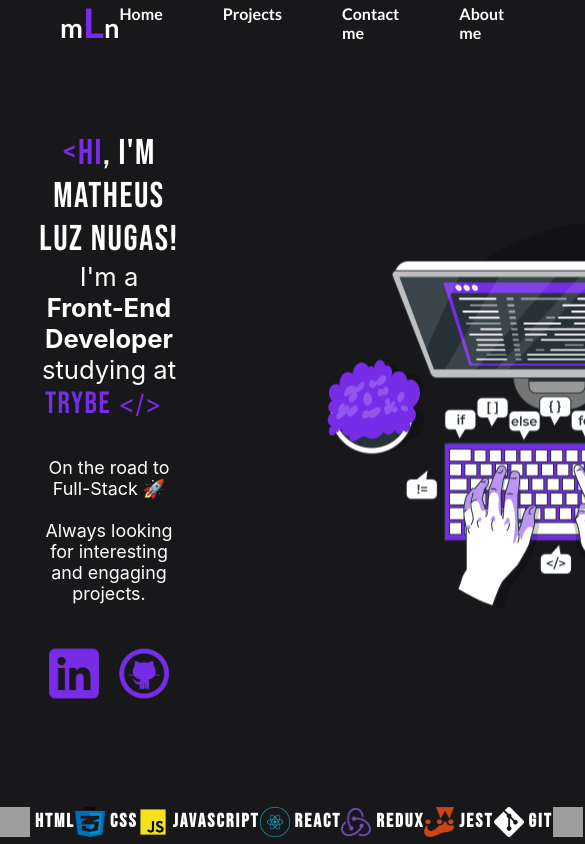
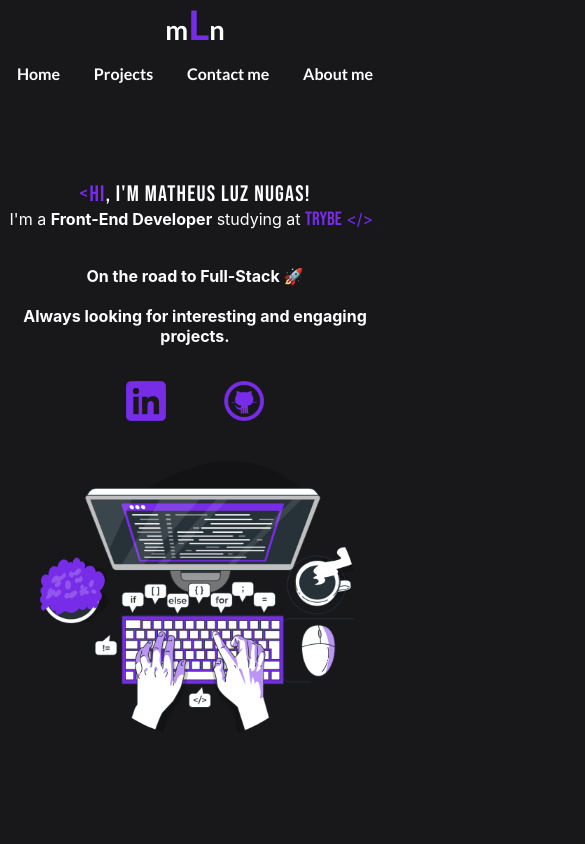
Before and after one commit to Matheusnugas/matheusnugas.github.io, a React (Create React App) app: page / in a window 390 px wide. Shown: the top 844 px of the page, 585 px wide, since content can reach past the window. Built offline with nearby package versions, Linux system fonts and the light colour scheme; grey boxes are pictures that could not be loaded; a web font is replaced by a local one.

Commit message:
feat: mobile version

```diff
--- a/src/components/Footer.css
+++ b/src/components/Footer.css
@@ -43,3 +43,9 @@
 footer ul li:hover {
     transform: scale(1.2);
 }
+
+@media (max-width:700px) {
+    footer {
+        display: none;
+    }
+}
--- a/src/components/NavBar.css
+++ b/src/components/NavBar.css
@@ -1,3 +1,5 @@
+
+@media (min-width:700px) {
     nav {
         display: flex;
         justify-content: space-between;
@@ -63,3 +65,58 @@
     .firstItem {
         cursor: pointer;
     }
+}
+
+@media (max-width:700px) {
+    nav {
+        display: flex;
+        flex-direction: column;
+        align-items: center;
+        font-family: 'Lato', sans-serif;
+        font-weight: bolder;
+        background-color: #18181B;
+    }
+
+    ul {
+        display: flex;
+        list-style: none;
+        justify-content: space-around;
+        width: 100%;
+        margin-top: 15px;
+    }
+
+    .firstItem {
+        font-size: 1.7em;
+        transition: 0.2s;
+    }
+
+    .firstItem:hover {
+        transform: scale(1.1);
+    }
+
+    a {
+        text-decoration: none;
+    }
+
+    nav ul li:hover {
+        transform: scale(1.1)
+    }
+
+    .midLetter {
+        color: #772CE8;
+        font-size: 1.5em;
+    }
+
+    .navList {
+        transition: 0.2s;
+        cursor: pointer;
+    }
+
+    .firstItem {
+        cursor: pointer;
+    }
+
+    nav span:hover, nav ul li:hover {
+        color: #772CE8;
+    }
+}
--- a/src/components/NavBar.jsx
+++ b/src/components/NavBar.jsx
@@ -10,7 +10,7 @@
           m<span className="midLetter">L</span>n
         </span>
       </Link>
-      <ul>
+      <ul id="navList">
         <Link to="/">
           <li className="navList">Home</li>
         </Link>
--- a/src/pages/About.css
+++ b/src/pages/About.css
@@ -1,3 +1,4 @@
+@media (min-width:700px) {
     .aboutWrapper {
         margin: 0;
         position: absolute;
@@ -30,3 +31,40 @@
         border: 1px solid #772CE8;
         border-radius: 50%;
     }
+}
+
+@media (max-width:700px) {
+.aboutWrapper {
+    text-align: start;
+    justify-content: center;
+    display: flex;
+    flex-direction: column-reverse;
+    justify-content: center;
+    text-decoration: center;
+    text-align: center;
+    margin-top: 15%;
+    gap: 50px;
+}
+
+.aboutWrapper span {
+    color: #772CE8;
+    font-family: 'Bebas Neue', cursive;
+    font-size: 1.2em;
+    letter-spacing: 1.5px;
+}
+
+.aboutText {
+    margin: 0 8px;
+    line-height: 1.5em;
+}
+
+.aboutWrapper {
+    font-size: 1.2em;
+}
+
+.selfie {
+    width: 200px;
+    border: 2px solid #772CE8;
+    border-radius: 50%;
+}
+}
--- a/src/pages/About.jsx
+++ b/src/pages/About.jsx
@@ -7,7 +7,7 @@
   return (
     <div className="aboutWrapper">
       <div>
-        <p>
+        <p className="aboutText">
           Hello visitor! My name is <span>Matheus</span>. I am a Brazil 🇧🇷 based
           front-end developer. Ever since I was a kid, I dreamed of leaving a
           mark in this world. I believe that with technology, it might just be
--- a/src/pages/Contact.css
+++ b/src/pages/Contact.css
@@ -1,3 +1,4 @@
+@media (min-width:700px) {
     .contactWrapper textArea {
         resize: none;
         width: 300px;
@@ -101,3 +102,109 @@
           outline: none;
           cursor: pointer;
       }
+}
+
+@media (max-width:700px) {
+
+    .contactWrapper {
+        display: flex;
+        flex-direction: column;
+        align-items: center;
+    }
+
+    .formWrapper {
+        margin-top: 25%;
+        display: flex;
+        flex-direction: column;
+        align-items: center;
+    }
+
+    .contactWrapper textArea {
+        resize: none;
+        width: 300px;
+        height: 150px;
+        border: none;
+        overflow: auto;
+        outline: none;
+        -webkit-box-shadow: none;
+        -moz-box-shadow: none;
+        box-shadow: none;
+        resize: none;
+        border-bottom: 1px solid;
+        border-color: #772CE8;
+        background-color: #1D1C21;
+        border-radius: 8px;
+        font-family: Roboto, sans-serif;
+        font-weight: bolder;
+    }
+
+    .contactWrapper textArea:focus {
+        outline: 1px solid #772CE8
+    }
+
+    .formWrapper form {
+        display: flex;
+        flex-direction: column;
+        align-items: flex-start;
+        justify-content: center;
+    }
+
+    .formWrapper form input {
+        border-style: none;
+        background-color: #1D1C21;
+        width: 300px;
+        height: 25px;
+        outline: none;
+        border-bottom: 1px solid;
+        border-color: #772CE8;
+        margin-bottom: 30px;
+        padding: 20px;
+        border-radius: 8px;
+        font-family: Roboto, sans-serif;
+        font-weight: bolder;
+    }
+
+    .formWrapper form input:focus {
+        outline: 1px solid #772CE8
+    }
+
+    .contactImg {
+        display: none;
+    }
+
+    ::placeholder { /* Chrome, Firefox, Opera, Safari 10.1+ */
+        color: #fff;
+        opacity: 1; /* Firefox */
+        font-family: Roboto, sans-serif;
+      }
+
+      :-ms-input-placeholder { /* Internet Explorer 10-11 */
+        color: #fff;
+        font-family: Roboto, sans-serif;
+      }
+
+      ::-ms-input-placeholder { /* Microsoft Edge */
+        color: #fff;
+        font-family: Roboto, sans-serif;
+      }
+
+      .contactLinkWrap {
+          margin-top: 35%;
+          display: flex;
+          width: 100%;
+          justify-content: space-around;
+      }
+
+      .formButton {
+          margin-top: 20px;
+          align-self: center;
+          width: 30%;
+          height: 30px;
+          background-color: #772CE8;
+          border-radius: 10px;
+          border: none;
+          font-weight: bold;
+          outline: none;
+          cursor: pointer;
+      }
+}
--- a/src/pages/HomePage.css
+++ b/src/pages/HomePage.css
@@ -1,3 +1,4 @@
+@media (min-width:700px) {
     ::selection {
         color: white;
         background: #772CE8;
@@ -89,3 +90,91 @@
       .octocat:hover, .linkedin:hover {
           transform: scale(1.5);
       }
+}
+
+@media (max-width:700px) {
+    ::selection {
+        color: white;
+        background: #772CE8;
+      }
+
+    .wrapper {
+        display: flex;
+        flex-direction: column;
+        justify-content: center;
+        text-decoration: center;
+        text-align: center;
+    }
+
+    /* .introContainer {
+        font-size: 1.6em;
+    } */
+
+    .intro {
+        font-family: 'Bebas Neue', cursive;
+        font-size: 1.4em;
+        text-align: center;
+        letter-spacing: 1.2px;
+        margin-top: 25%;
+    }
+
+    .hello {
+        color: #772CE8;
+        font-family: 'Bebas Neue', cursive;
+        font-size: 1em;
+        /* letter-spacing: 1.5px; */
+    }
+
+    .trybeSpan {
+        font-size: 1.2em;
+        color: #772CE8;
+        font-family: 'Bebas Neue', cursive;
+        /* letter-spacing: 1.5px; */
+    }
+
+    .htmlCloser {
+        color: #772CE8;
+    }
+
+    .slogan, .links {
+        text-align: center;
+        margin-top: 35px;
+        font-size: 1em;
+        gap: 15%;
+        font-weight: bolder;
+    }
+
+    .links {
+        display: flex;
+        justify-content: center;
+    }
+
+    .blink {
+        color: #772CE8;
+        animation: blinker 1s linear infinite;
+      }
+
+      @keyframes blinker {
+        50% {
+          opacity: 0;
+        }
+      }
+
+      .heroImage {
+          width: 350px;
+      }
+
+      .octocat {
+          width: 40px;
+          transition: 0.3s;
+      }
+
+      .linkedin {
+          width: 40px;
+          transition: 0.3s;
+      }
+
+      .octocat:hover, .linkedin:hover {
+          transform: scale(1.5);
+      }
+}
```
Lines whose indentation alone changed are shown as unchanged.
